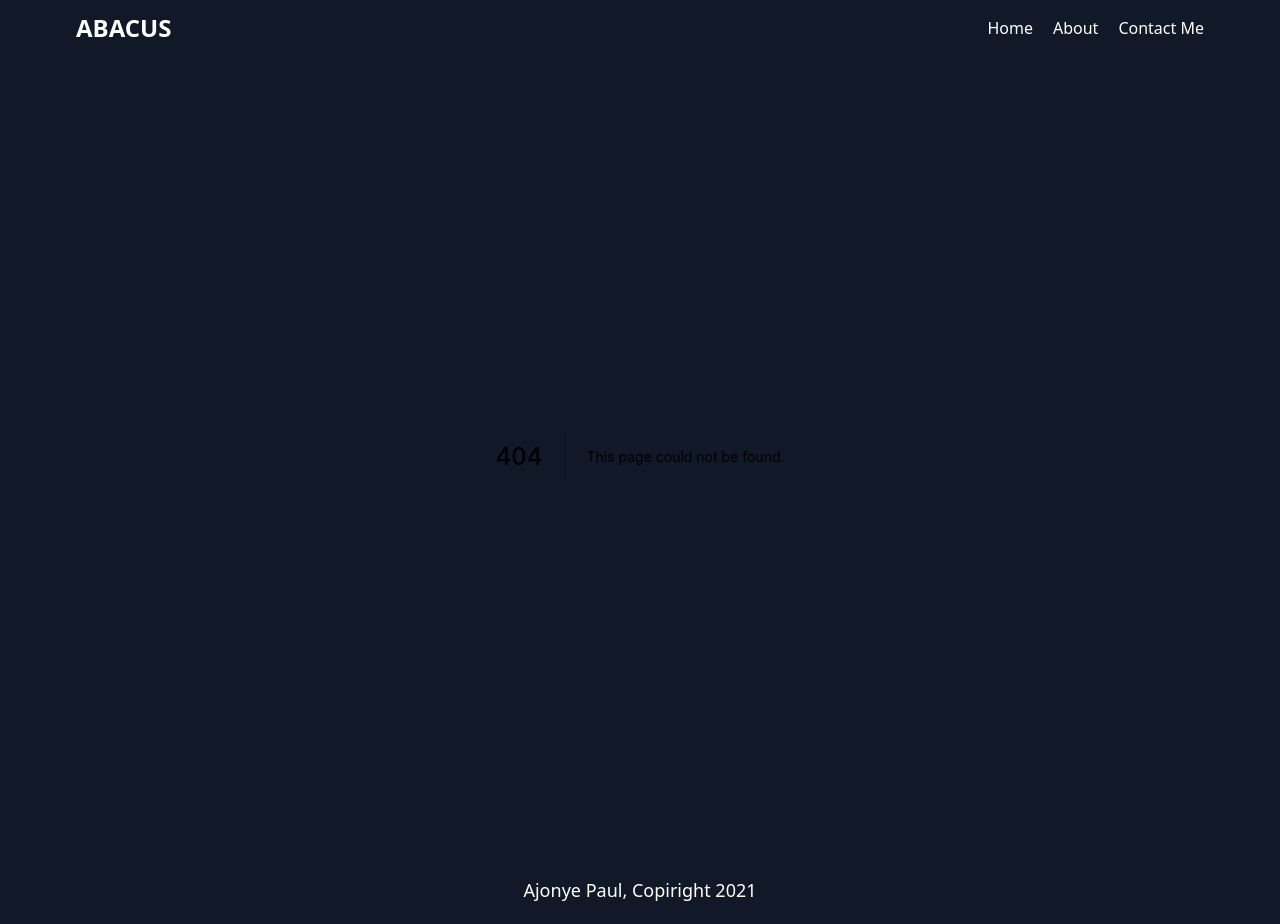
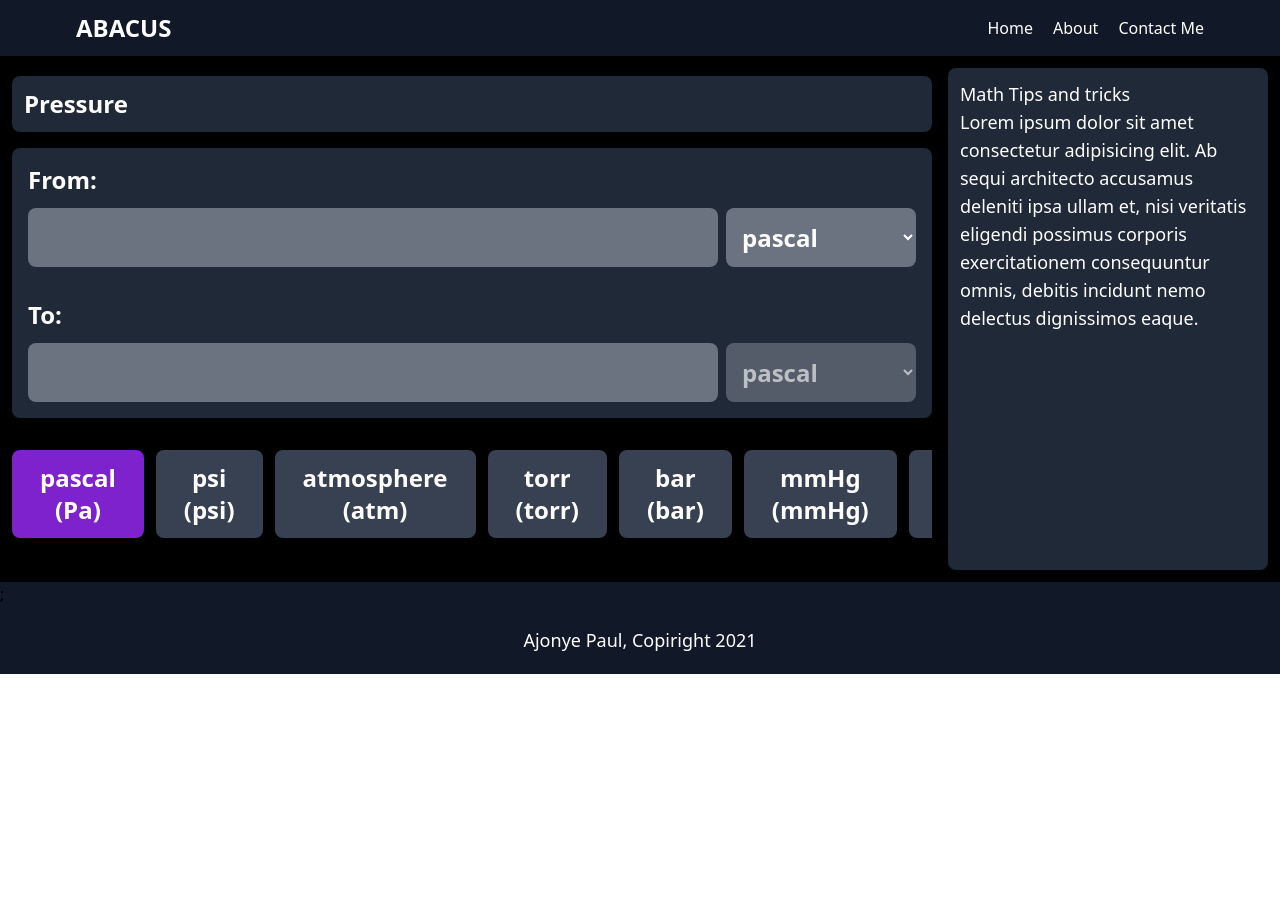
Before and after one commit to PaulChase/all_in_one_calculatorApp, a Next.js app: page /conversion/pressure in a window 1280 px wide. Before the commit this address had no page. After the commit the page ends 800 px from the top, so only its background shows below. Built offline with nearby package versions, Linux system fonts and the light colour scheme.

Commit message:
added: angles, temp and pressure. Also oveerrode some units since they were not working.

```diff
--- a/components/AllUnits.js
+++ b/components/AllUnits.js
@@ -1,7 +1,18 @@
 import Link from "next/link";
 
 const AllUnits = () => {
-	const allUnits = ["distance", "time", "mass", "speed", "acceleration", "volume", "surfacearea"];
+	const allUnits = [
+		"distance",
+		"time",
+		"mass",
+		"speed",
+		"acceleration",
+		"volume",
+		"surfacearea",
+		"angles",
+		"temperature",
+		"pressure",
+	];
 	return (
 		<div className=" fixed bg-black/60 w-full h-full top-0 left-0 lg:static lg:bg-inherit lg:w-72 lg:mr-4  z-20 lg:z-0">
 			<div className=" bg-gray-800 w-2/5 h-full py-3 lg:w-72 lg:rounded-lg">
--- a/components/ConverterForm.js
+++ b/components/ConverterForm.js
@@ -1,11 +1,14 @@
 import { useEffect, useState } from "react";
-import { evaluate } from "mathjs";
+import math, { evaluate, createUnit } from "mathjs";
 import AllUnits from "./AllUnits";
-// import { unit } from "mathjs/lib/cjs/entry/pureFunctionsAny.generated";
+// import { createUnit } from "mathjs/lib/cjs/entry/pureFunctionsAny.generated";
 
 const ConverterForm = ({ title, units }) => {
 	const [unitsMenu, setUnitsMenu] = useState(false);
 	const [input, setInput] = useState("");
+
+	createUnit("mmH20", "0.0000967841 atm", { override: true });
+	createUnit("cmH20", "10 mmH20", { override: true });
 
 	// use the first unit from the units props array as the default
 	const [from, setFrom] = useState(units[0].symbol);
--- /dev/null
+++ b/pages/conversion/angles.js
@@ -0,0 +1,45 @@
+import ConverterForm from "../../components/ConverterForm";
+import Head from "next/head";
+
+const Angles = () => {
+	// the units of measurement
+	const units = [
+		{
+			name: "degrees",
+			symbol: "degree",
+		},
+		{
+			name: "radians",
+			symbol: "rad",
+		},
+		{
+			name: "gradian",
+			symbol: "gradian",
+		},
+		{
+			name: "cycle",
+			symbol: "cycle",
+		},
+		{
+			name: "arc secs",
+			symbol: "arcsecond",
+		},
+		{
+			name: "arc mins",
+			symbol: "arcminute",
+		},
+	];
+
+	return (
+		<>
+			<Head>
+				<title> Angles Converter | Abacus </title>
+				<meta name="description" content="created by Ajonye Paul" />
+				<link rel="icon" href="/favicon.ico" />
+			</Head>
+			<ConverterForm title="Angles" units={units} />;
+		</>
+	);
+};
+
+export default Angles;
--- /dev/null
+++ b/pages/conversion/pressure.js
@@ -0,0 +1,53 @@
+import ConverterForm from "../../components/ConverterForm";
+import Head from "next/head";
+
+const Pressure = () => {
+	// the units of measurement
+	const units = [
+		{
+			name: "pascal",
+			symbol: "Pa",
+		},
+		{
+			name: "psi",
+			symbol: "psi",
+		},
+		{
+			name: "atmosphere",
+			symbol: "atm",
+		},
+		{
+			name: "torr",
+			symbol: "torr",
+		},
+		{
+			name: "bar",
+			symbol: "bar",
+		},
+		{
+			name: "mmHg",
+			symbol: "mmHg",
+		},
+		{
+			name: "mmH20",
+			symbol: "mmH20",
+		},
+		{
+			name: "cmH20",
+			symbol: "cmH20",
+		},
+	];
+
+	return (
+		<>
+			<Head>
+				<title> Pressure Converter | Abacus </title>
+				<meta name="description" content="created by Ajonye Paul" />
+				<link rel="icon" href="/favicon.ico" />
+			</Head>
+			<ConverterForm title="Pressure" units={units} />;
+		</>
+	);
+};
+
+export default Pressure;
--- /dev/null
+++ b/pages/conversion/temperature.js
@@ -0,0 +1,37 @@
+import ConverterForm from "../../components/ConverterForm";
+import Head from "next/head";
+
+const Temperature = () => {
+	// the units of measurement
+	const units = [
+		{
+			name: "kelvin",
+			symbol: "K",
+		},
+		{
+			name: "celsius",
+			symbol: "degC",
+		},
+		{
+			name: "fahrenheit",
+			symbol: "degF",
+		},
+		{
+			name: "rankine",
+			symbol: "degR",
+		},
+	];
+
+	return (
+		<>
+			<Head>
+				<title> Temperature Converter | Abacus </title>
+				<meta name="description" content="created by Ajonye Paul" />
+				<link rel="icon" href="/favicon.ico" />
+			</Head>
+			<ConverterForm title="Temperature" units={units} />;
+		</>
+	);
+};
+
+export default Temperature;
```
